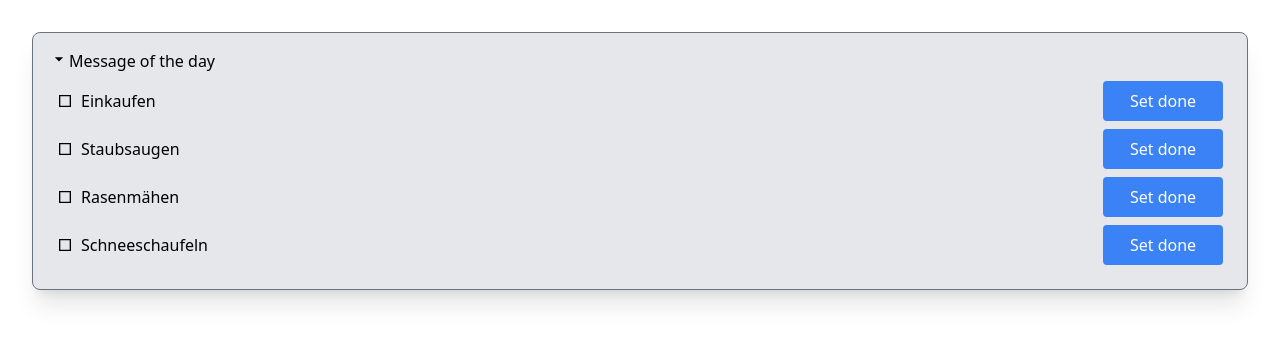
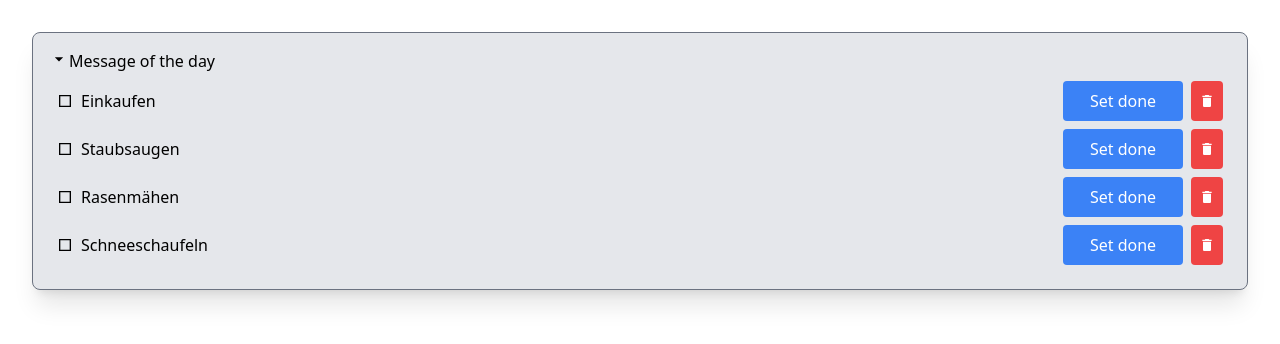
Before and after one commit to srutz/reactempty, a React (Vite) app: page / in a window 1280 px wide. Shown: the top 344 px of the page. Built offline with nearby package versions, Linux system fonts and the light colour scheme.

Commit message:
tasks a little bit nicer

```diff
--- a/src/App.tsx
+++ b/src/App.tsx
@@ -1,5 +1,5 @@
 import { ReactNode, useState } from "react"
-import { MdAddBox, MdArrowRight, MdCheck, MdOutlineSquare, MdSquare } from "react-icons/md"
+import { MdAddBox, MdArrowRight, MdCheck, MdDelete, MdOutlineSquare, MdSquare } from "react-icons/md"
 
 
 type Task = {
@@ -14,18 +14,26 @@ export function App() {
         { id: 4, title: "Schneeschaufeln", status: "NEW" },
     ]
     const [tasks, setTasks] = useState(initialTasks)
+    const handleToggle = (task: Task) => {
+        // set task to done
+        task.status = task.status == "NEW" ? "DONE" : "NEW"
+        const newTasks = [...tasks] // flat copy of tasks[]
+        setTasks(newTasks)
+    }
     return (
         <FoldPanel message="Message of the day">
-            {tasks.map((task) => (
-                <div key={task.id} className="flex gap-2 m-2 items-center justify-between">
+            {tasks.map((task, index) => (
+                <div key={index} className="flex gap-2 m-2 items-center justify-between">
                     <TaskDisplay task={task} />
-                    <button onClick={() => {
-                        // set task to done
-                        task.status = task.status == "NEW" ? "DONE" : "NEW"
-                        const newTasks = [...tasks] // flat copy of tasks[]
-                        setTasks(newTasks)
-                    }} className=" p-2 min-w-[120px] rounded text-white bg-blue-500 hover:bg-blue-600">
-                        {task.status == "NEW" ? "Set done" : "Set New"}</button>
+                    <div className="flex gap-2">
+
+            <button onClick={() => handleToggle(task)} className=" p-2 min-w-[120px] rounded text-white bg-blue-500 hover:bg-blue-600">
+                {task.status == "NEW" ? "Set done" : "Set New"}</button>
+            <button onClick={() => {
+                setTasks(tasks.filter(t => task.id != t.id ))
+            }} className=" p-2 rounded text-white bg-red-500 hover:bg-red-600">
+                <MdDelete></MdDelete></button>
+                    </div>
                 </div>
             ))}
         </FoldPanel>
```
